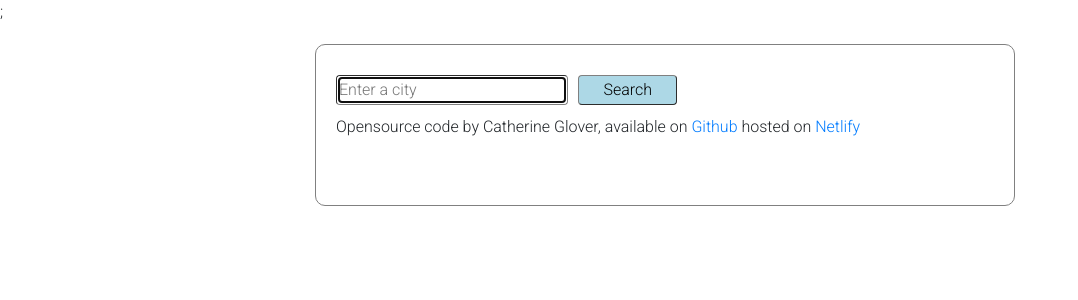
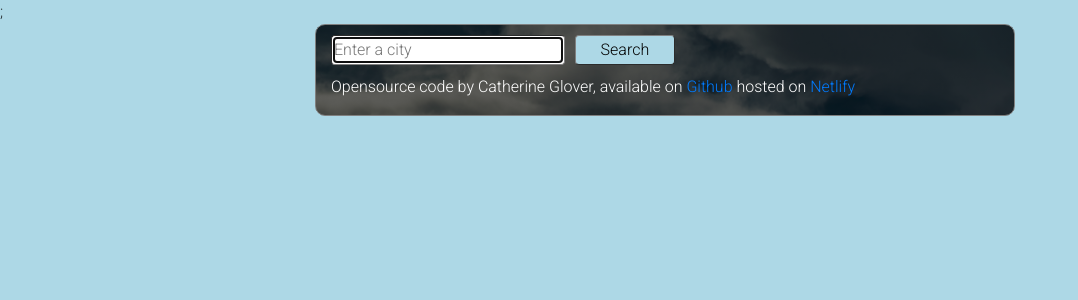
Before and after one commit to CathGlover/weather-react-shecodes-app, a React (Create React App) app: page / in a window 1280 px wide. Shown: the top 300 px of the page, without its empty margins (0-1078 px from the left). Built offline with nearby package versions, Linux system fonts and the light colour scheme; no server answers; a web font is replaced by a local one.

Commit message:
added background

```diff
--- a/src/WeatherSearch.css
+++ b/src/WeatherSearch.css
@@ -1,15 +1,17 @@
 body {
   font-family: "Roboto";
+  background: lightblue;
 }
 .container {
   border: 1px solid;
-  padding-top: 20px;
-  padding-bottom: 50px;
-  padding-left: 20px;
-  margin: 20px auto;
   max-width: 700px;
   border-radius: 10px;
   border-color: grey;
+  background-image: linear-gradient(rgba(0, 0, 0, 0.6), rgba(0, 0, 0, 0.6)),
+    url("./background.jpeg");
+  background-repeat: no-repeat;
+  background-size: cover;
+  color: white;
 }
 
 .search-bar {
--- a/src/WeatherSearch.js
+++ b/src/WeatherSearch.js
@@ -67,7 +67,6 @@
     return (
       <div className="container">
         {form}
-
         <p>
           Opensource code by Catherine Glover, available on{" "}
           <a href="https://github.com/CathGlover/weather-react-shecodes-app">
```
Also changed, not shown: src/background.jpeg (added).
